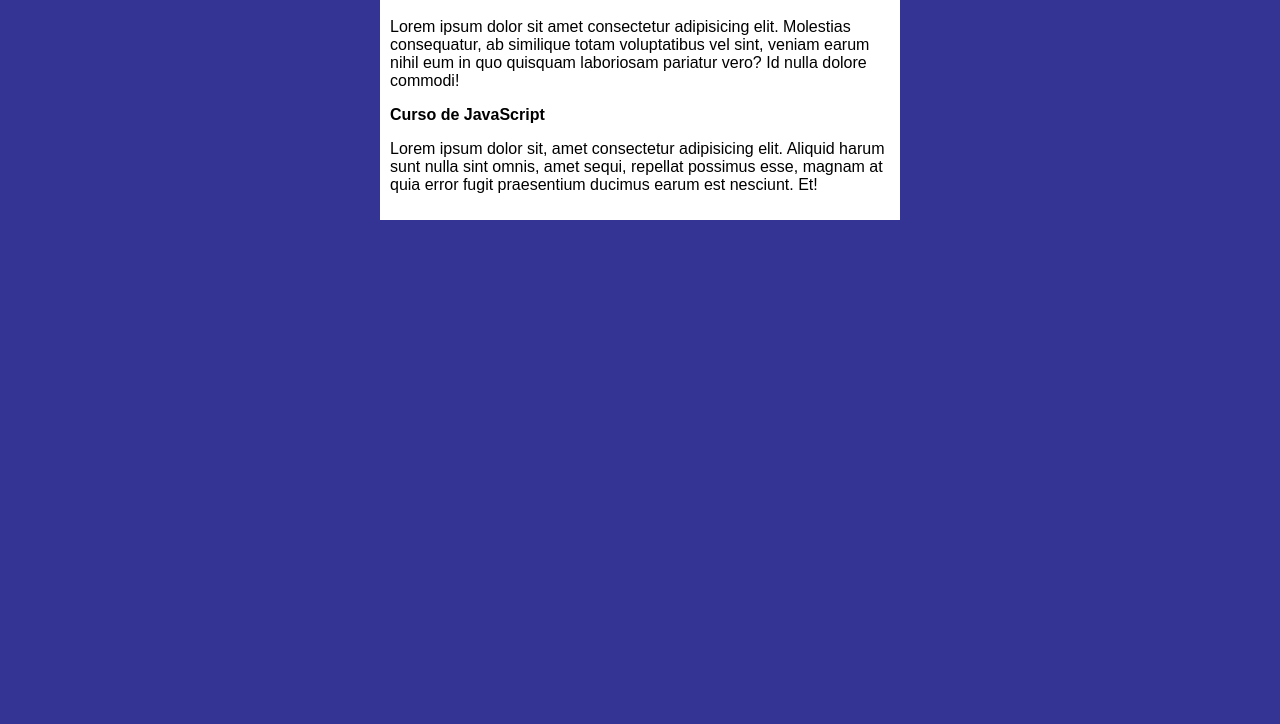
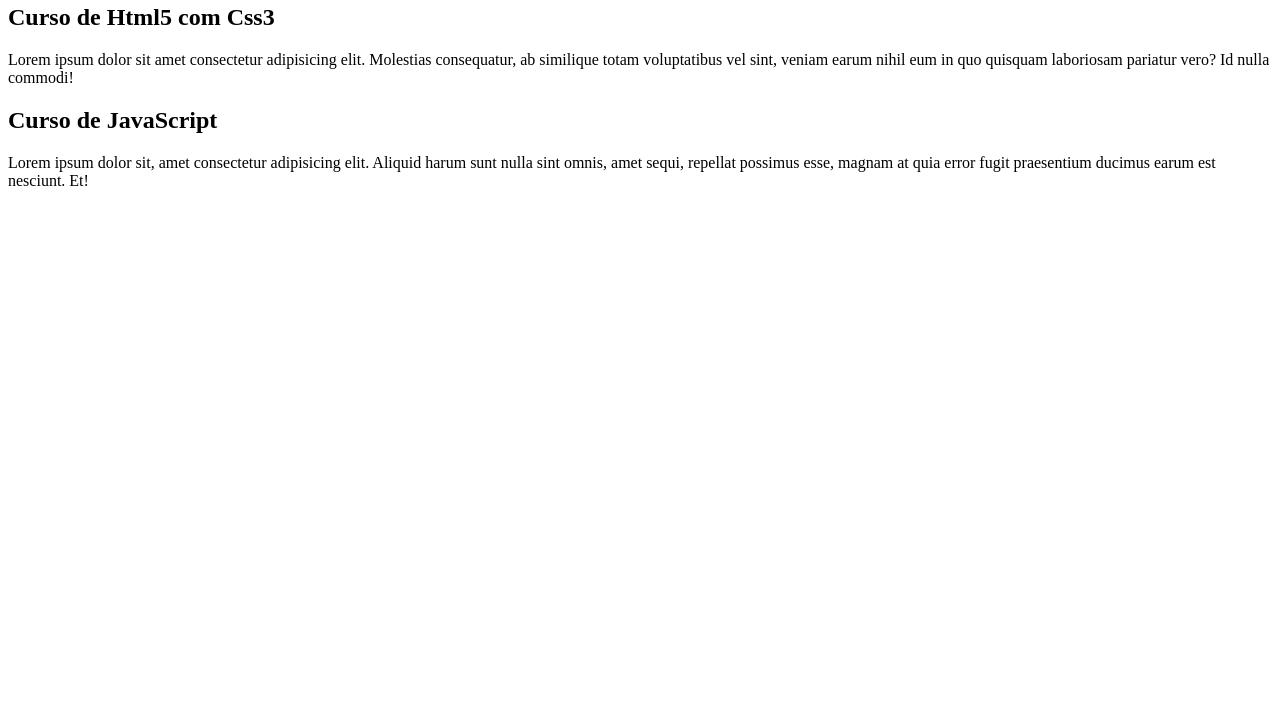
Before and after one commit to Ramongit12/Projeto-Site, a plain HTML site: page index.html in a window 1280 px wide. Shown: the part 76-800 px from the top of the page. Drawn offline with Linux system fonts and the light colour scheme.

Commit message:
Update index.html

```diff
--- a/index.html
+++ b/index.html
@@ -4,7 +4,7 @@
     <meta charset="UTF-8">
     <meta name="viewport" content="width=device-width, initial-scale=1.0">
     <title>Curso em Video</title>
-    <link rel="stylesheet" href="estilos/style.css">
+    <link rel="styleshe et" href="estilos/style.css">
 </head>
 <body>
     <main>
@@ -13,7 +13,7 @@
         </header>
         <article>
             <h2>Curso de Html5 com Css3</h2>
-            <p>Lorem ipsum dolor sit amet consectetur adipisicing elit. Molestias consequatur, ab similique totam voluptatibus vel sint, veniam earum nihil eum in quo quisquam laboriosam pariatur vero? Id nulla dolore commodi!</p>
+            <p>Lorem ipsum dolor sit amet consectetur adipisicing elit. Molestias consequatur, ab similique totam voluptatibus vel sint, veniam earum nihil eum in quo quisquam laboriosam pariatur vero? Id nulla commodi!</p>
         </article>
         <article>
             <h2>Curso de JavaScript</h2>
```
